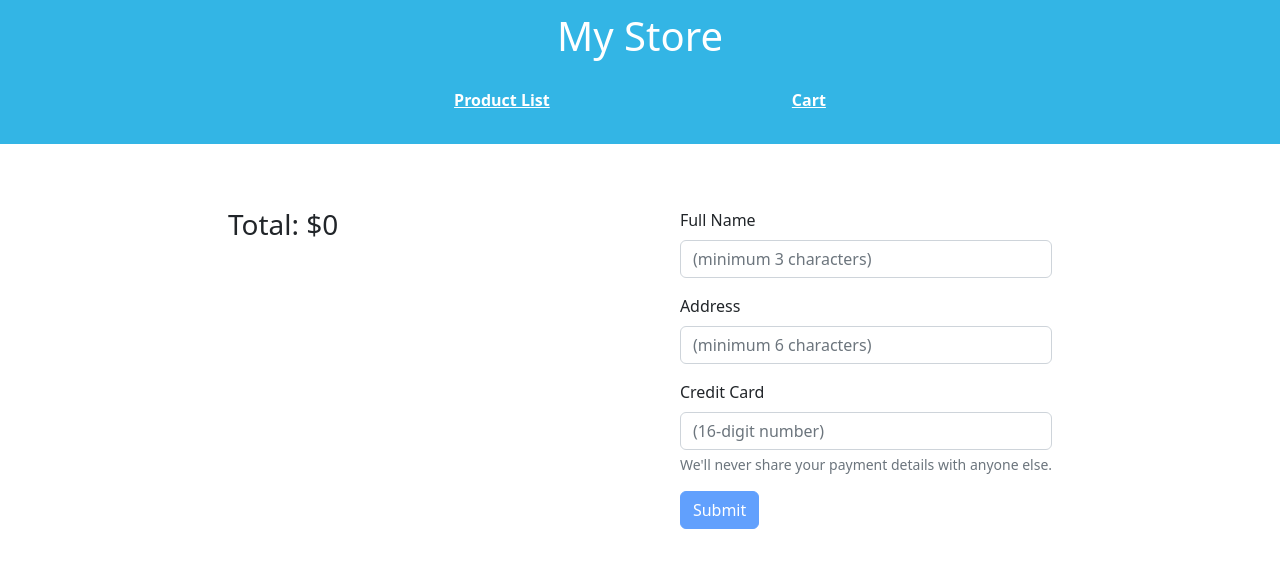
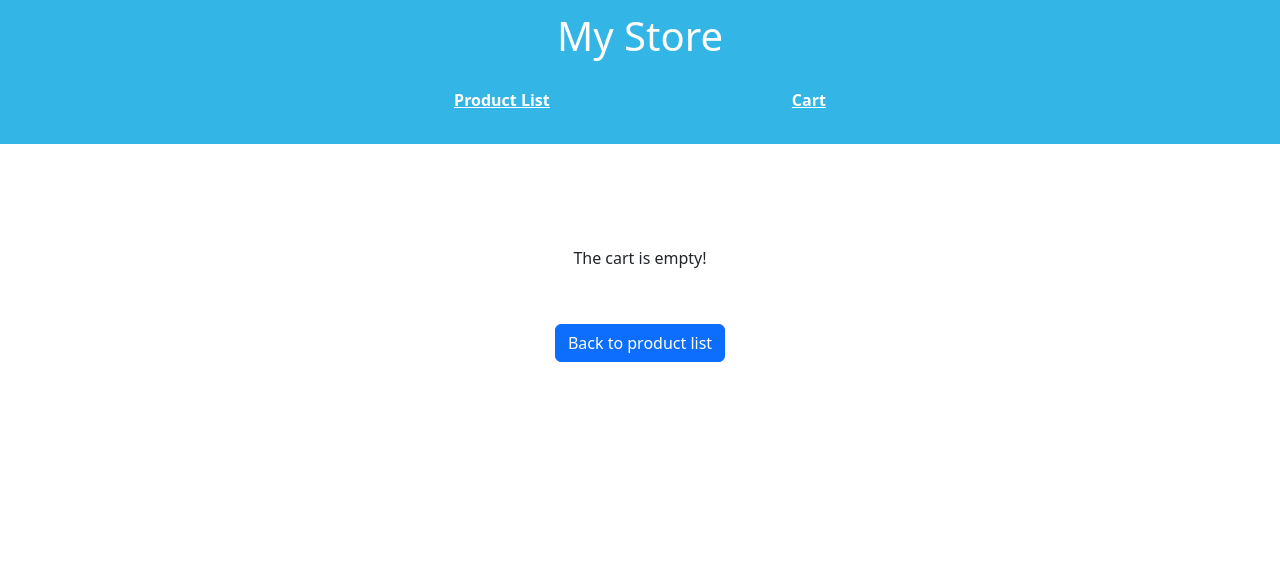
Before and after one commit to ines168/my-store, an Angular app: page /cart in a window 1280 px wide. Shown: the top 568 px of the page. Built offline with nearby package versions, Linux system fonts and the light colour scheme.

Commit message:
Added empty cart message when no products in cart

```diff
--- a/src/app/components/cart/cart.component.css
+++ b/src/app/components/cart/cart.component.css
@@ -40,8 +40,19 @@ img {
   min-width: 25%;
 }
 
-.empty-cart-message {
+.empty-cart-container {
   display: flex;
+  align-items: center;
   justify-content: center;
-  margin-top: 64px;
+  margin-top: 8%;
 }
+
+.empty-cart-items {
+  display: flex;
+  flex-direction: column;
+  align-items: center;
+}
+
+.empty-cart-item {
+  margin-bottom: 30px;
+}
--- a/src/app/components/cart/cart.component.html
+++ b/src/app/components/cart/cart.component.html
@@ -1,4 +1,4 @@
-<div class="cart-container">
+<div class="cart-container" *ngIf="products.length; else emptyCart">
   <div class="cart-panel">
     <div *ngFor="let product of products" class="cart-item">
       <img src="{{ product.url }}" />
@@ -18,6 +18,7 @@
     </div>
     <h3 class="">Total: ${{ total }}</h3>
   </div>
+
   <form class="cart-panel form-margin" (ngSubmit)="onSubmit()" #form="ngForm">
     <div class="mb-3">
       <label for="name" class="form-label">Full Name</label>
@@ -76,3 +77,12 @@
     />
   </form>
 </div>
+<ng-template #emptyCart>
+  <div class="empty-cart-container">
+    <div class="empty-cart-items">
+      <p class="empty-cart-item">The cart is empty!</p>
+      <br />
+      <a class="btn btn-primary" href="/">Back to product list</a>
+    </div>
+  </div>
+</ng-template>
```
